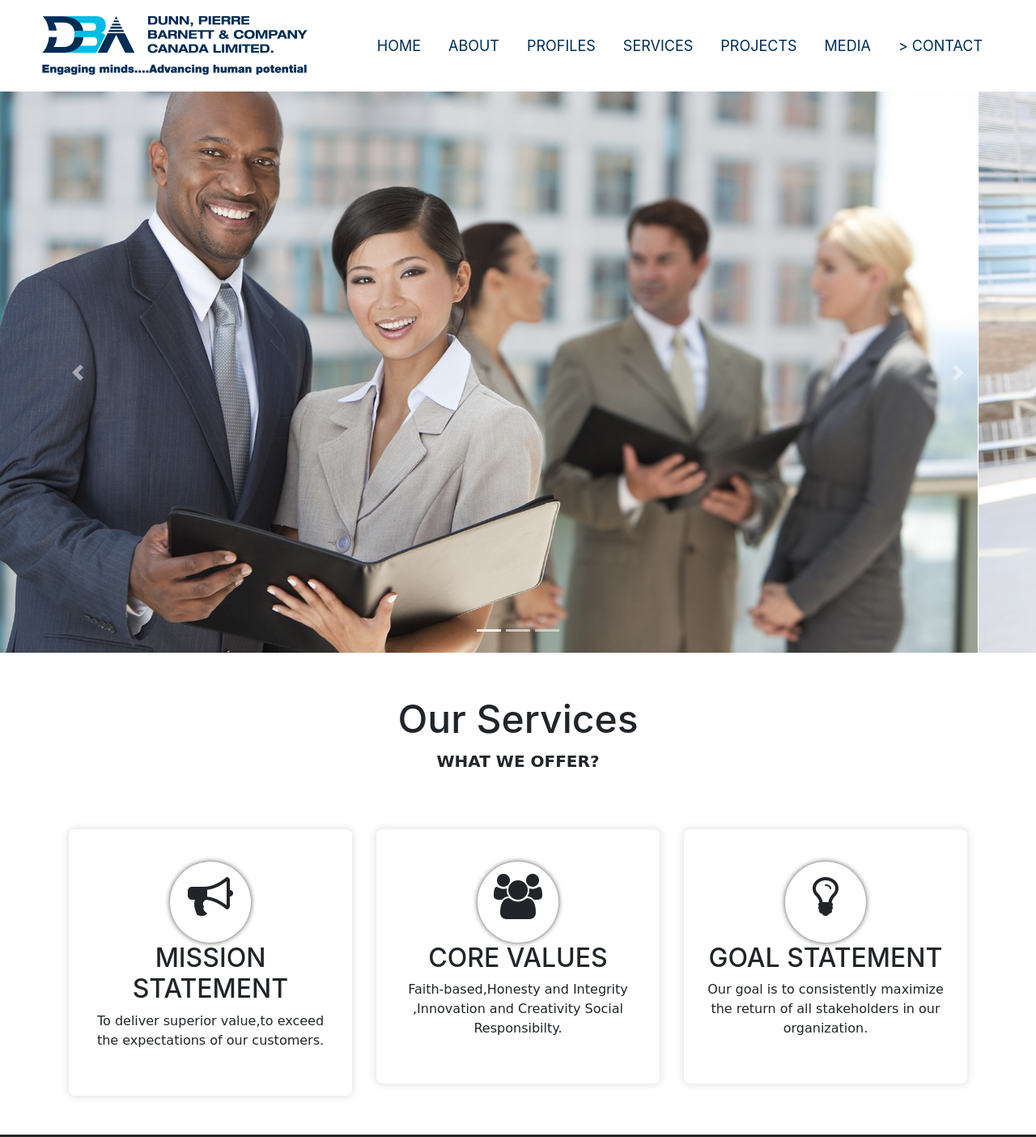
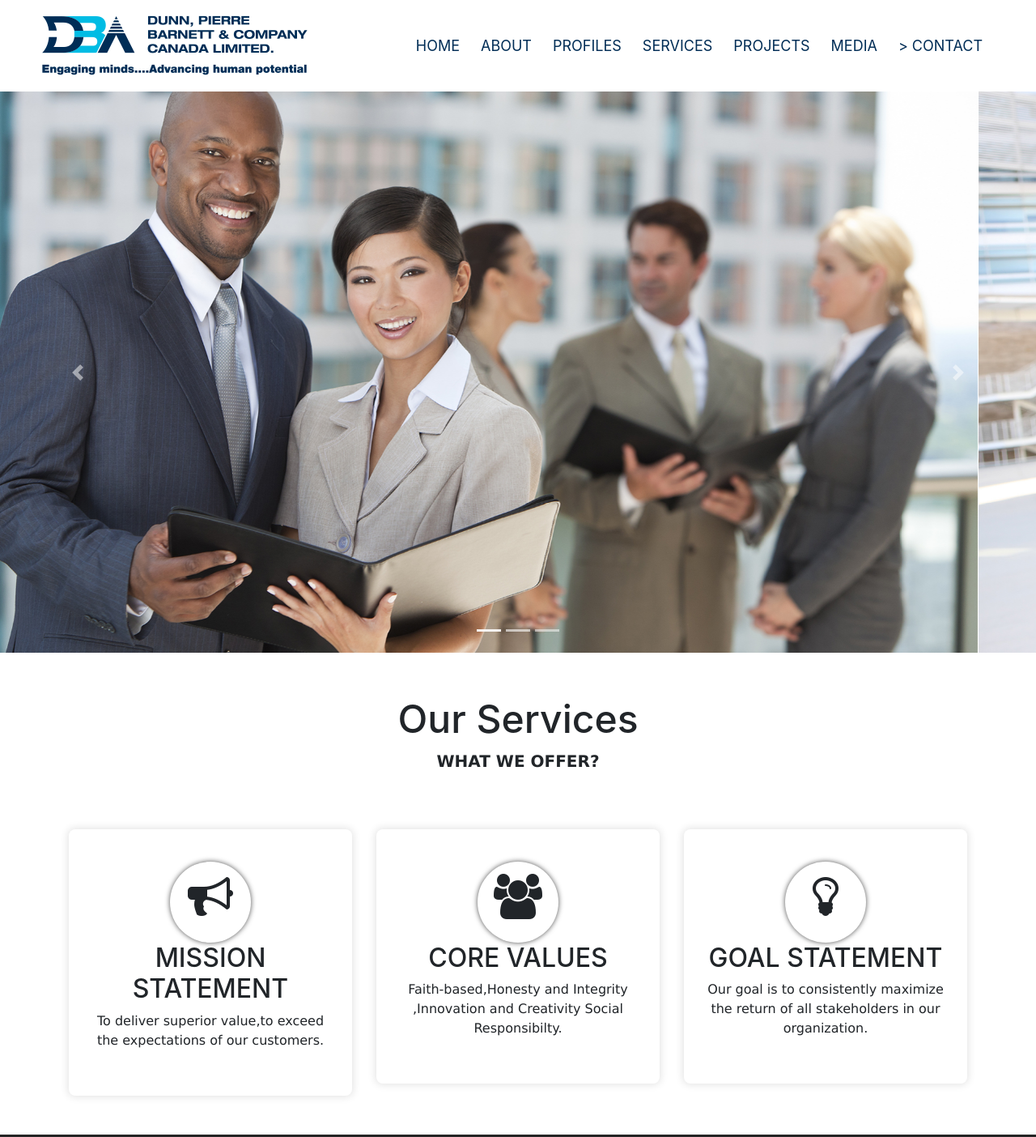
Before and after one commit to neha0123/Website-Task, a plain HTML site: page index.html in a window 1280 px wide. Shown: the top 1404 px of the page at 81% size. Drawn offline with nearby package versions, Linux system fonts and the light colour scheme.

Commit message:
Update style.css

```diff
--- a/style.css
+++ b/style.css
@@ -45,7 +45,7 @@ font-size: 18px;
 }
 p {
 
-    font-family: cursive !important;
+    font-family: Verdana!important;
 }
 .service-box {
     background-color: white !important;
@@ -220,10 +220,17 @@ input.submitbutton.ripplelink {
 
 .thumb-content ::before {
     content: "\f190";
-    font-family: FontAwesome;
+   font-family: Verdana !important;
     font-style: normal;
     font-weight: normal;
     text-decoration: inherit;
     margin-left: 5px;
     color: ##ffffff;
 }
+
+@media (min-width: 576px){
+.navbar-expand-sm .navbar-nav .nav-link {
+    padding-right: .5rem;
+    padding-left: 0rem !important;
+}
+}
```
